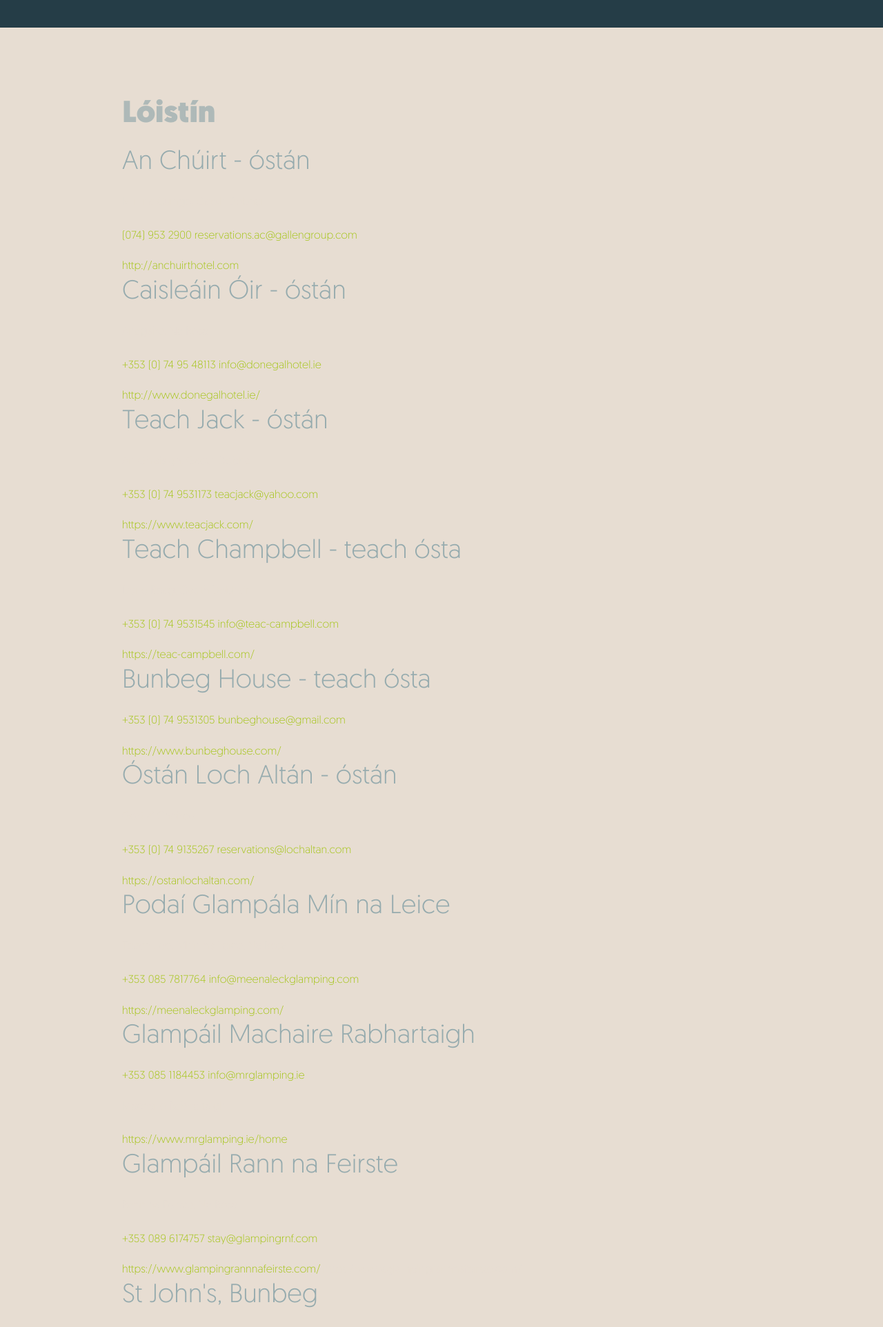
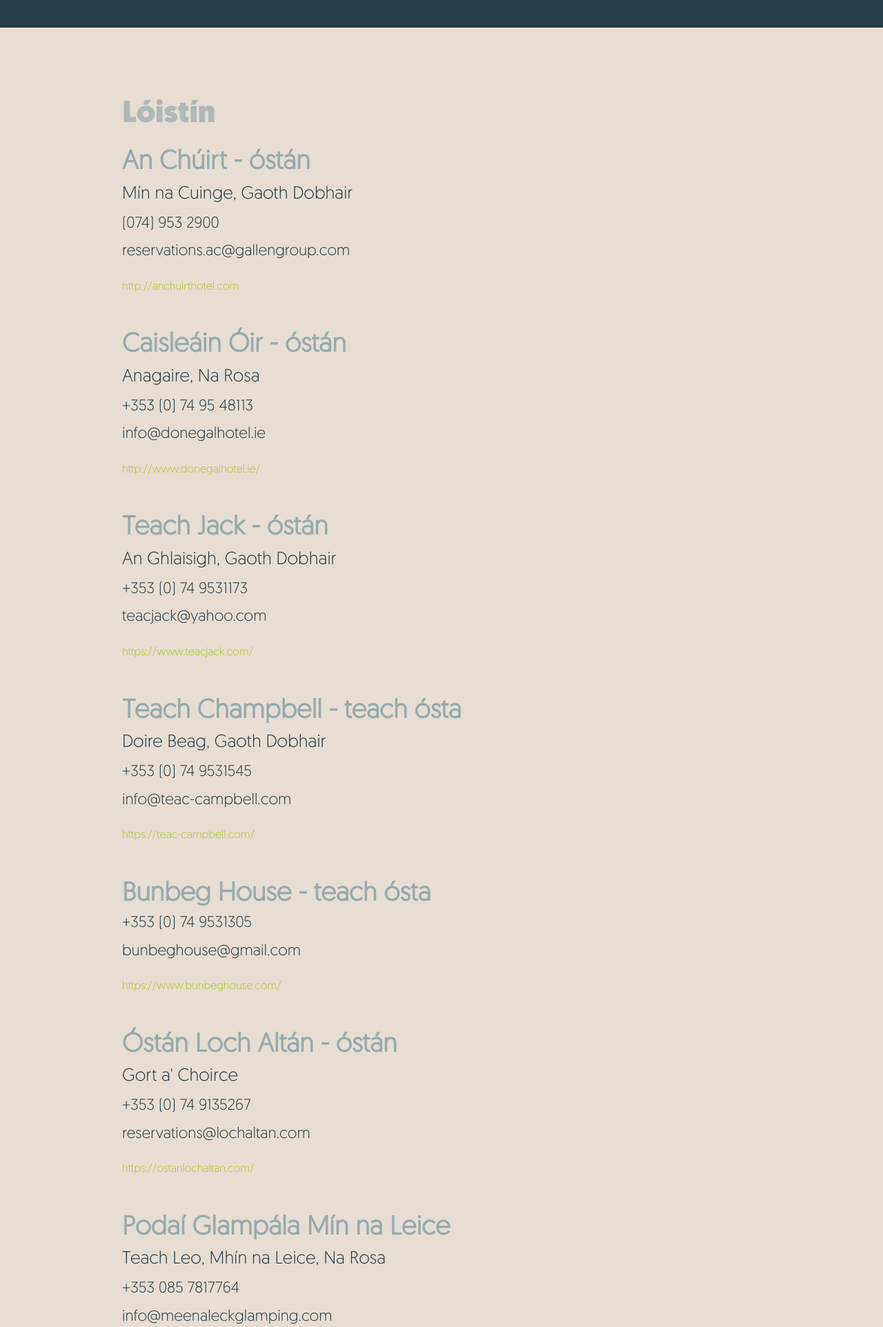
Before and after one commit to LindaKeating/DornSanAer, a PHP site: page /eolas.html in a window 1280 px wide. Shown: the part 2595-4519 px from the top of the page at 69% size. Run offline with PHP 8.4, Linux system fonts and the light colour scheme; some libraries are stand-ins or nearby versions.

Commit message:
eolas fixing up addresses

```diff
--- a/dsadng-HTML5-Template/assets/css/demos/demo-DSA.css
+++ b/dsadng-HTML5-Template/assets/css/demos/demo-DSA.css
@@ -52,6 +52,17 @@
 /*
   END FILTER PRESETS
 */
+
+.dsa-Addresses address a {
+  display: block;
+  color: var(--color-darkText);
+  font-size: 1.4rem;
+}
+
+.dsa-Address {
+  font-size: 1.6rem;
+  color: var(--color-darkText);
+}
 
 .dsa-header {
   filter: var(--bs-dropShadow);
@@ -212,7 +223,9 @@
 .white-bg .dsa-Title,
 .bg-light .dsa-Title,
 .white-bg .dsa-Paragraph,
-.bg-light .dsa-Paragraph {
+.bg-light .dsa-Paragraph,
+.white-bg .dsa-Address,
+.bg-light .dsa-Address {
   color: var(--color-darkText);
 }
 
--- a/dsadng-HTML5-Template/eolas.html
+++ b/dsadng-HTML5-Template/eolas.html
@@ -201,81 +201,81 @@
           <h2 class="family-display  dsa-Lighten">
             Lóistín
           </h2>
-          <ul>
-            <li>
-              <h3 class="dsa-fontLight">An Chúirt - óstán</h3>
-              <p class="dsa-Address">Mín na Cuinge, Gaoth Dobhair</p>
+          <ul class="dsa-Addresses">
+            <li class="mb-5">
+              <h3 class="mb-0">An Chúirt - óstán</h3>
+              <p class="dsa-Address mb-0">Mín na Cuinge, Gaoth Dobhair</p>
               <address>
                 <a href="tel:+353749532900" >(074) 953 2900</a>
                 <a href="mailto:reservations.ac@gallengroup.com">reservations.ac@gallengroup.com</a>
               </address>
               <a href="http://www.anchuirthotel.com/" target="_blank">http://anchuirthotel.com</a>
             </li>
-            <li>
-              <h3 class="dsa-fontLight">Caisleáin Óir - óstán</h3>
-              <p class="dsa-Address">Anagaire, Na Rosa</p>
+            <li class="mb-5">
+              <h3 class="mb-0">Caisleáin Óir - óstán</h3>
+              <p class="dsa-Address mb-0">Anagaire, Na Rosa</p>
               <address>
                 <a href="tel:+3530749548113">+353 (0) 74 95 48113</a>
                 <a href="mailto:info@donegalhotel.ie">info@donegalhotel.ie</a>
               </address>
               <a href="http://www.donegalhotel.ie//" target="_blank">http://www.donegalhotel.ie/</a>
             </li>
-            <li>
-              <h3 class="dsa-fontLight">Teach Jack - óstán</h3>
-              <p class="dsa-Address">An Ghlaisigh, Gaoth Dobhair</p>
+            <li class="mb-5">
+              <h3 class="mb-0">Teach Jack - óstán</h3>
+              <p class="dsa-Address mb-0">An Ghlaisigh, Gaoth Dobhair</p>
               <address>
                 <a href="tel:+3530749548113">+353 (0) 74 9531173</a>
                 <a href="mailto:info@donegalhotel.ie">teacjack@yahoo.com</a>
               </address>
               <a href="https://www.teacjack.com/" target="_blank">https://www.teacjack.com/</a>
             </li>
-            <li>
-              <h3 class="dsa-fontLight">Teach Champbell - teach ósta</h3>
-              <p class="dsa-Address">Doire Beag, Gaoth Dobhair</p>
+            <li class="mb-5">
+              <h3 class="mb-0">Teach Champbell - teach ósta</h3>
+              <p class="dsa-Address mb-0">Doire Beag, Gaoth Dobhair</p>
               <address>
                 <a href="tel:+353749531545">+353 (0) 74 9531545</a>
                 <a href="mailto:info@teac-campbell.com">info@teac-campbell.com</a>
               </address>
               <a href="https://teac-campbell.com/" target="_blank">https://teac-campbell.com/</a>
             </li>
-            <li>
-              <h3 class="dsa-fontLight">Bunbeg House - teach ósta</h3>
+            <li class="mb-5">
+              <h3 class="mb-0">Bunbeg House - teach ósta</h3>
               <address>
                 <a href="tel:+353749531305">+353 (0) 74 9531305</a>
                 <a href="mailto:bunbeghouse@gmail.com">bunbeghouse@gmail.com</a>
               </address>
               <a href="https://www.bunbeghouse.com/" target="_blank">https://www.bunbeghouse.com/</a>
             </li>
-            <li>
-              <h3 class="dsa-fontLight">Óstán Loch Altán - óstán</h3>
-              <p class="dsa-Address">Gort a' Choirce</p>
+            <li class="mb-5">
+              <h3 class="mb-0">Óstán Loch Altán - óstán</h3>
+              <p class="dsa-Address mb-0">Gort a' Choirce</p>
               <address>
                 <a href="tel:+353749135267">+353 (0) 74 9135267</a>
                 <a href="mailto:reservations@lochaltan.com">reservations@lochaltan.com</a>
               </address>
               <a href="https://ostanlochaltan.com/" target="_blank">https://ostanlochaltan.com/</a>
             </li>
-            <li>
-              <h3 class="dsa-fontLight">Podaí Glampála Mín na Leice</h3>
-              <p class="dsa-Address">Teach Leo, Mhín na Leice, Na Rosa</p>
+            <li class="mb-5">
+              <h3 class="mb-0">Podaí Glampála Mín na Leice</h3>
+              <p class="dsa-Address mb-0">Teach Leo, Mhín na Leice, Na Rosa</p>
               <address>
                 <a href="tel:(+353)857817764">+353 085 7817764  </a>
                 <a href="mailto:info@meenaleckglamping.com">info@meenaleckglamping.com</a>
               </address>
               <a href="https://meenaleckglamping.com/" target="_blank">https://meenaleckglamping.com/</a>
             </li>
-            <li>
-              <h3 class="dsa-fontLight">Glampáil Machaire Rabhartaigh</h3>
+            <li class="mb-5">
+              <h3 class="mb-0">Glampáil Machaire Rabhartaigh</h3>
+              <p class="dsa-Address mb-0">Machaire Rabhartaigh</p>
               <address>
                 <a href="tel:(+353)0851184453 ">+353 085 1184453</a>
                 <a href="mailto:info@mrglamping.ie">info@mrglamping.ie</a>
               </address>
-              <p class="dsa-Address">Machaire Rabhartaigh</p>
               <a href="https://www.mrglamping.ie/home" target="_blank">https://www.mrglamping.ie/home</a>
             </li>
-            <li>
-              <h3 class="dsa-fontLight">Glampáil Rann na Feirste</h3>
-              <p class="dsa-Address">Rann na Feirste, Na Rosa</p>
+            <li class="mb-5">
+              <h3 class="mb-0">Glampáil Rann na Feirste</h3>
+              <p class="dsa-Address mb-0">Rann na Feirste, Na Rosa</p>
               <address>
                 <a href="tel:(+353)0896174757 ">+353 089 6174757 </a>
                 <a href="mailto:stay@glampingrnf.com">stay@glampingrnf.com</a>
@@ -283,101 +283,94 @@
               <a href="https://www.glampingrannnafeirste.com/" target="_blank">https://www.glampingrannnafeirste.com/</a>
               https://www.glampingrannnafeirste.com/
             </li>
-            <li>
-              <h3 class="dsa-fontLight">St John's, Bunbeg</h3>
+            <li class="mb-5">
+              <h3 class="mb-0">St John's, Bunbeg</h3>
+              <p class="dsa-Address mb-0">An Bun Beag, Gaoth Dobhair</p>
               <address>
                 <a href="tel:(+353)879967413 ">+353 087 9967413 </a>
               </address>
-              <p class="dsa-Address">An Bun Beag, Gaoth Dobhair</p>
               <a href="https://donegalcottages.ie/listings/st-johns-bunbeg/" target="_blank">https://donegalcottages.ie/listings/st-johns-bunbeg/</a>
             </li>
-            <li>
-              <h3 class="dsa-fontLight">The Old Cottage</h3>
+            <li class="mb-5">
+              <h3 class="mb-0">The Old Cottage</h3>
               <address>
                 <a href="tel:(+44)7503182090">+44 7503 182090</a>
               </address>
               <a href="https://donegalcottages.ie/listings/the-old-cottage/" target="_blank">https://donegalcottages.ie/listings/the-old-cottage/</a>
             </li>
-            <li>
-              <h3 class="dsa-fontLight">Teach Thuathail</h3>
+            <li class="mb-5">
+              <h3 class="mb-0">Teach Thuathail</h3>
               <address>
                 <a href="tel:(+353)877621354">+353 87 7621354</a>
               </address>
               <a href="https://donegalcottages.ie/listings/teach-thuathail/" target="_blank">https://donegalcottages.ie/listings/teach-thuathail/</a>
             </li>
-            <li>
-              <h3 class="dsa-fontLight">Teach Thuathail</h3>
+            <li class="mb-5">
+              <h3 class="mb-0">Teach Thuathail</h3>
               <address>
                 <a href="tel:(+353)877621354">+353 87 7621354</a>
               </address>
               <a href="https://donegalcottages.ie/listings/teach-thuathail/" target="_blank">https://donegalcottages.ie/listings/teach-thuathail/</a>
             </li>
-            <li>
-              <h3 class="dsa-fontLight">Iniscuil House</h3>
+            <li class="mb-5">
+              <h3 class="mb-0">Iniscuil House</h3>
               <address>
                 <a href="tel:(+1)9178429133">+1 917 842 9133 (US)</a>
               </address>
               <a href="https://donegalcottages.ie/listings/iniscuil-house-bunbeg/" target="_blank">https://donegalcottages.ie/listings/iniscuil-house-bunbeg/</a>
             </li>
-            <li>
-              <h3 class="dsa-fontLight">Seaside Cottages</h3>
+            <li class="mb-5">
+              <h3 class="mb-0">Seaside Cottages</h3>
               <address>
                 <a href="tel:(+353)872988946">+353 87 2988946</a>
               </address>
               <a href="https://donegalcottages.ie/listings/seaside-bunbeg/"
                 target="_blank">
-                https://donegalcottages.ie/listings/seaside-bunbeg/
               </a>
-
             </li>
-            <li>
-              <h3 class="dsa-fontLight">An Doras Dearg</h3>
+            <li class="mb-5">
+              <h3 class="mb-0">An Doras Dearg</h3>
               <address>
                 <a href="tel:(+44)7980854753">+44 7980 854753</a>
               </address>
               <a href="https://donegalcottages.ie/listings/an-doras-dearg/"
                 target="_blank">
-                https://donegalcottages.ie/listings/an-doras-dearg/
               </a>
             </li>
-            <li>
-              <h3 class="dsa-fontLight">Rottytoy Beach House</h3>
+            <li class="mb-5">
+              <h3 class="mb-0">Rottytoy Beach House</h3>
               <address>
                 <a href="tel:(+44)7876403711">+44 7876 403711</a>
               </address>
               <a href="https://donegalcottages.ie/listings/rottytoy-beach-house/"
                 target="_blank">
-                https://donegalcottages.ie/listings/rottytoy-beach-house/
               </a>
             </li>
-            <li>
-              <h3 class="dsa-fontLight">Seawater House</h3>
+            <li class="mb-5">
+              <h3 class="mb-0">Seawater House</h3>
               <address>
                 <a href="tel:(+44)7899002643">+44 7899 002643</a>
               </address>
               <a href="https://donegalcottages.ie/listings/seawater-house-bunbeg/"
                 target="_blank">
-                https://donegalcottages.ie/listings/seawater-house-bunbeg/
               </a>
             </li>
-            <li>
-              <h3 class="dsa-fontLight">Mary Doalty’s</h3>
+            <li class="mb-5">
+              <h3 class="mb-0">Mary Doalty’s</h3>
               <address>
                 <a href="tel:(+353)831330066">+353 083 1330066</a>
               </address>
               <a href="https://donegalcottages.ie/listings/marydoaltys/"
                 target="_blank">
-                https://donegalcottages.ie/listings/marydoaltys/
               </a>
             </li>
-            <li>
-              <h3 class="dsa-fontLight">Teach Chrochair, Srath Caonach</h3>
+            <li class="mb-5">
+              <h3 class="mb-0">Teach Chrochair, Srath Caonach</h3>
               <address>
                 <a href="tel:(+353)851959367">+353 085 1959367</a> <!-- TODO: Check this number -->
               </address>
               <a href="https://www.airbnb.ie/rooms/35006184"
                 target="_blank">
-                https://www.airbnb.ie/rooms/35006184
               </a>
             </li>
           </ul>
```
